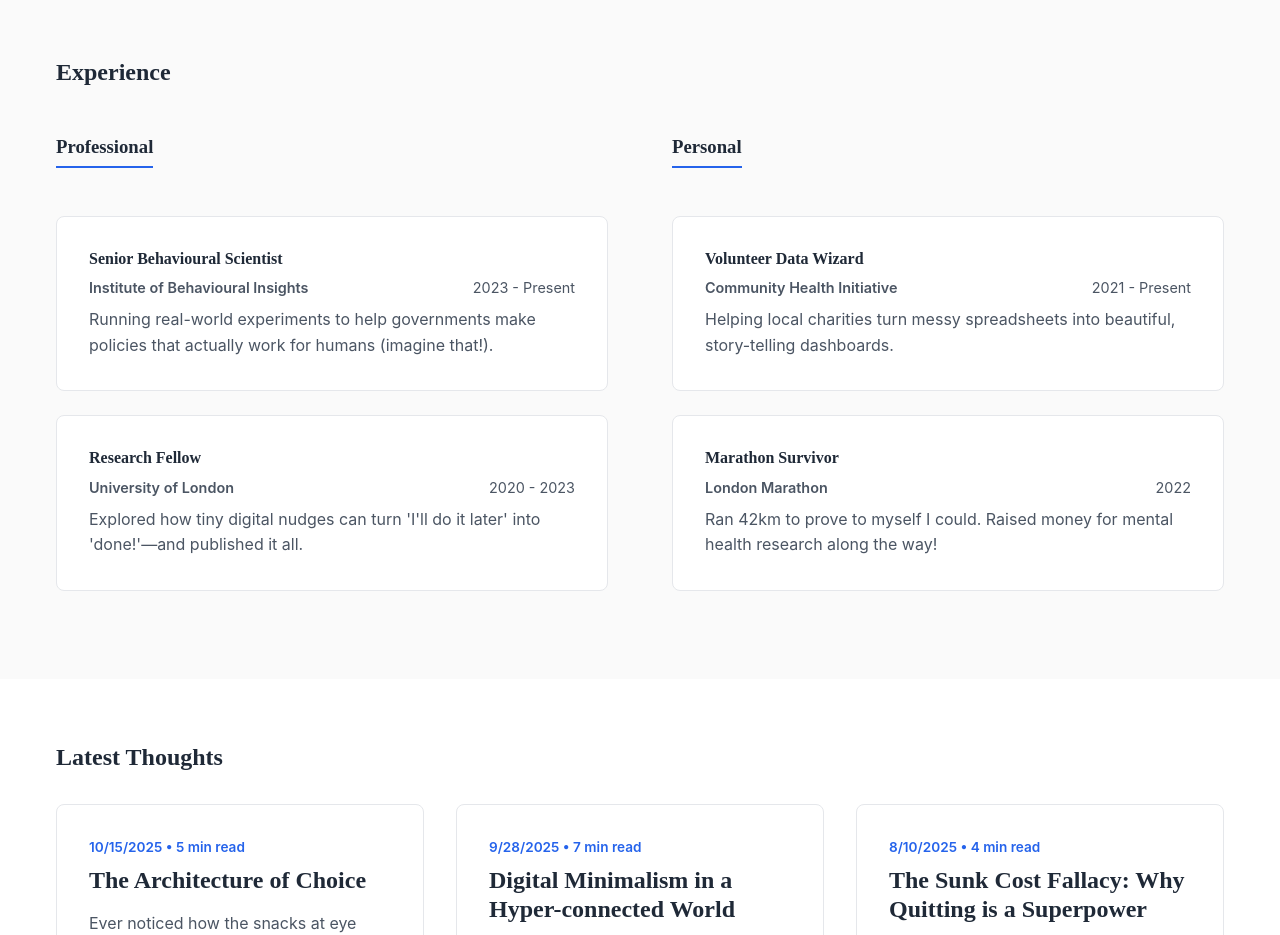
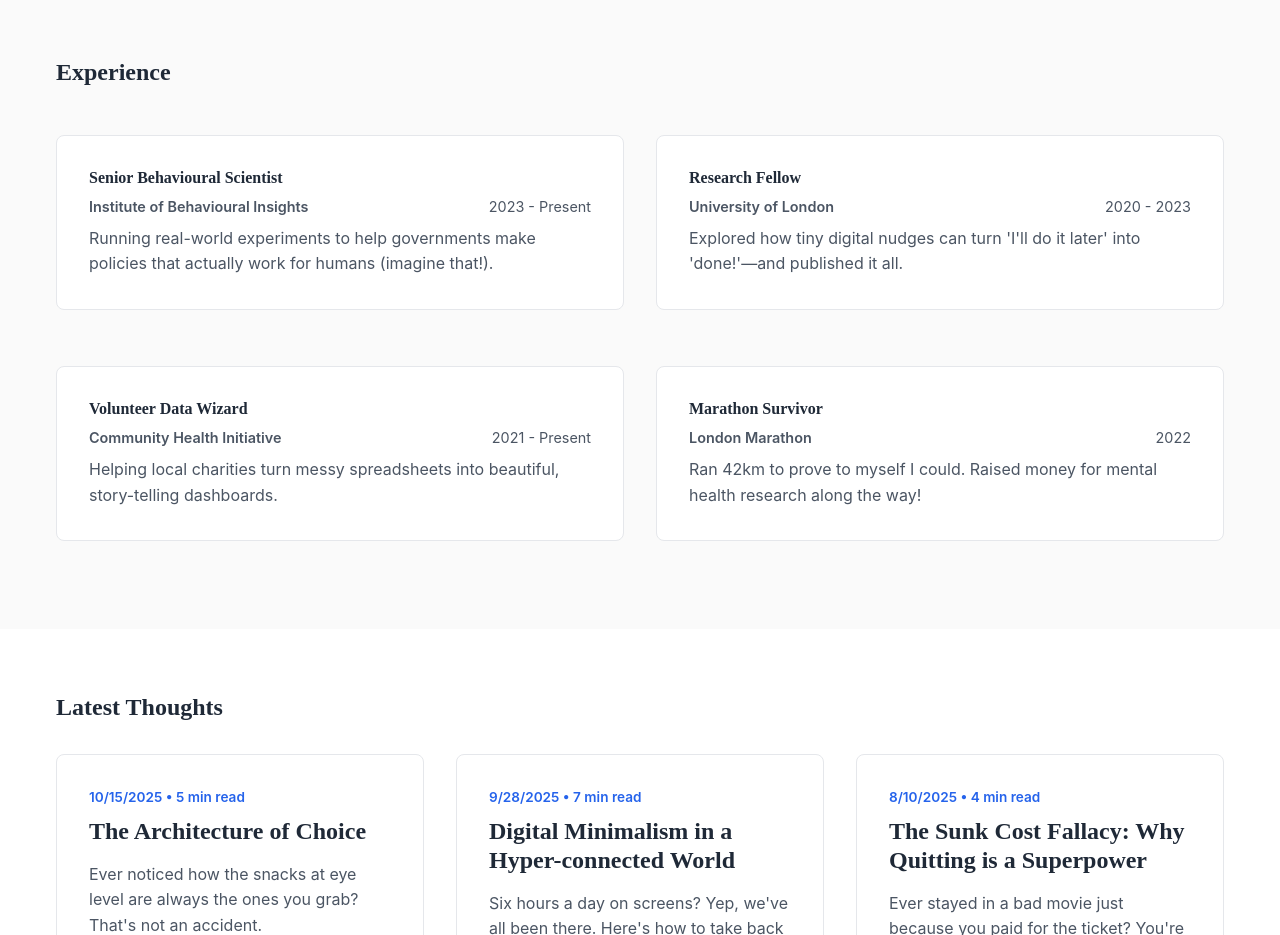
Before and after one commit to Dicodey/my-website, a React (Vite) app in the folder personal-website/: page / in a window 1280 px wide. Shown: the part 1200-2135 px from the top of the page. Built offline with nearby package versions, Linux system fonts and the light colour scheme.

Commit message:
experience

```diff
--- a/personal-website/src/components/Experience.jsx
+++ b/personal-website/src/components/Experience.jsx
@@ -1,5 +1,5 @@
 const Experience = () => {
-    const professionalExp = [
+    const experiences = [
         {
             role: "Senior Behavioural Scientist",
             company: "Institute of Behavioural Insights",
@@ -11,19 +11,16 @@ const Experience = () => {
             company: "University of London",
             period: "2020 - 2023",
             description: "Explored how tiny digital nudges can turn 'I'll do it later' into 'done!'—and published it all."
-        }
-    ];
-
-    const personalExp = [
+        },
         {
             role: "Volunteer Data Wizard",
-            org: "Community Health Initiative",
+            company: "Community Health Initiative",
             period: "2021 - Present",
             description: "Helping local charities turn messy spreadsheets into beautiful, story-telling dashboards."
         },
         {
             role: "Marathon Survivor",
-            org: "London Marathon",
+            company: "London Marathon",
             period: "2022",
             description: "Ran 42km to prove to myself I could. Raised money for mental health research along the way!"
         }
@@ -33,7 +30,7 @@ const Experience = () => {
         <div className="card" style={{ marginBottom: '1.5rem' }}>
             <h4 style={{ marginBottom: '0.5rem' }}>{item.role}</h4>
             <div style={{ display: 'flex', justifyContent: 'space-between', marginBottom: '0.5rem', color: 'var(--text-secondary)', fontSize: '0.9rem' }}>
-                <span style={{ fontWeight: 600 }}>{item.company || item.org}</span>
+                <span style={{ fontWeight: 600 }}>{item.company}</span>
                 <span>{item.period}</span>
             </div>
             <p style={{ color: 'var(--text-secondary)' }}>{item.description}</p>
@@ -44,21 +41,8 @@ const Experience = () => {
         <section id="experience" style={{ backgroundColor: 'var(--bg-color)' }}>
             <div className="container">
                 <h2 style={{ marginBottom: '3rem' }}>Experience</h2>
-
-                <div style={{ display: 'grid', gridTemplateColumns: '1fr 1fr', gap: '4rem' }}>
-                    <div>
-                        <h3 style={{ borderBottom: '2px solid var(--accent-primary)', paddingBottom: '0.5rem', display: 'inline-block' }}>Professional</h3>
-                        <div style={{ marginTop: '2rem' }}>
-                            {professionalExp.map((item, index) => <Item key={index} item={item} />)}
-                        </div>
-                    </div>
-
-                    <div>
-                        <h3 style={{ borderBottom: '2px solid var(--accent-primary)', paddingBottom: '0.5rem', display: 'inline-block' }}>Personal</h3>
-                        <div style={{ marginTop: '2rem' }}>
-                            {personalExp.map((item, index) => <Item key={index} item={item} />)}
-                        </div>
-                    </div>
+                <div style={{ display: 'grid', gridTemplateColumns: 'repeat(auto-fit, minmax(400px, 1fr))', gap: '2rem' }}>
+                    {experiences.map((item, index) => <Item key={index} item={item} />)}
                 </div>
             </div>
         </section>
```
